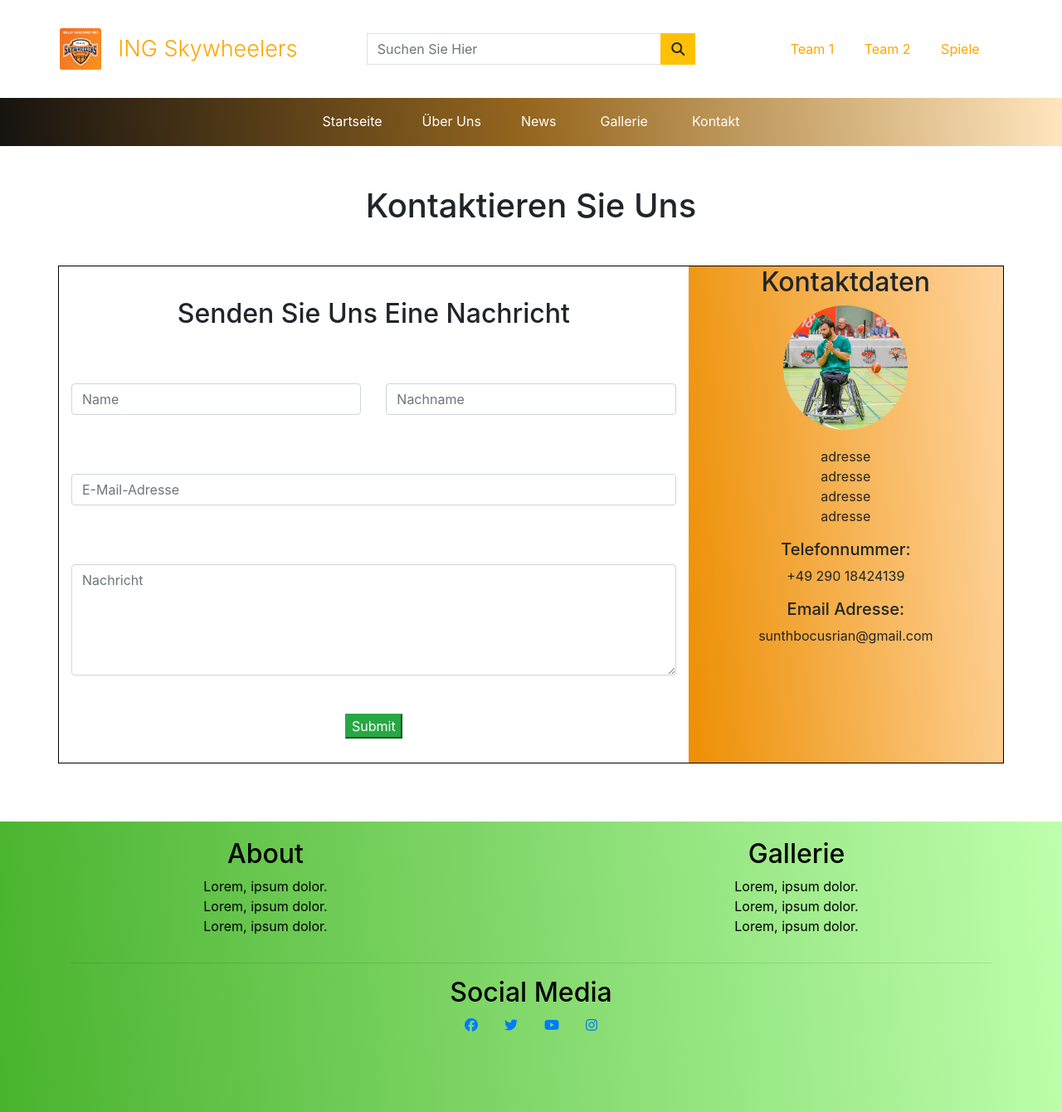
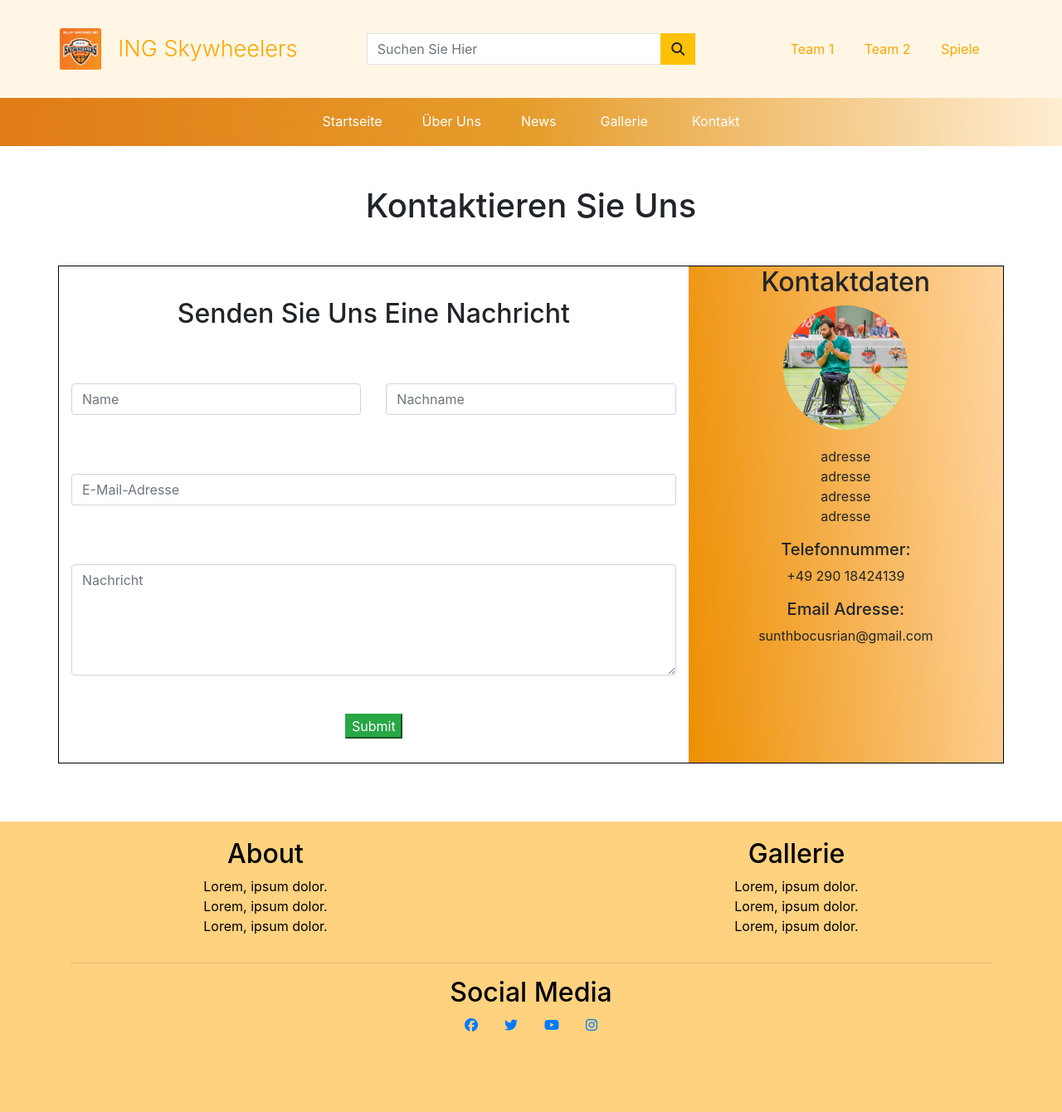
Before and after one commit to Rian1010/Mainhatten-Skywheelers, a Django app: page /kontakte/ in a window 1280 px wide. Shown: the whole page at 83% size. Run offline with Django 3.2, Linux system fonts and the light colour scheme; data comes from the database, SQL or seed files in the repository; some libraries are stand-ins or nearby versions.

Commit message:
Edited some of the background colors

```diff
--- a/about/static/about/about.css
+++ b/about/static/about/about.css
@@ -23,7 +23,7 @@
     padding-bottom: 50px;
     padding-right: 20px;
     padding-left: 20px;
-    background-image: linear-gradient(265deg, #ffd5a0, #ED8F03);
+    /* background-image: linear-gradient(265deg, #ffd5a0, #ED8F03); */
     clip-path: polygon(100% 8%, 100% 100%, 0 100%, 0 3%);
 }
 
--- a/about/templates/about/about.html
+++ b/about/templates/about/about.html
@@ -42,7 +42,7 @@
     </div>
 </section>
 
-<section id=aboutSection3>
+<section id="aboutSection3" class="lighter-orange-BG">
     <div class="container">
         <div class="row justify-content-center">
             <div class="col-12 text-center">
--- a/home/static/home/index.css
+++ b/home/static/home/index.css
@@ -19,7 +19,7 @@
 
 .table-header-BG {
     color: white;
-    background-color: #0e8000;
+    background-color: rgb(255 185 59);
 }
 
 .standard-cell-BG {
--- a/home/templates/home/index.html
+++ b/home/templates/home/index.html
@@ -200,7 +200,7 @@
 </section>
 
 <!-- News -->
-<section class="background-size orange-BG section-top-padding">
+<section class="background-size lighter-orange-BG section-top-padding">
     <div class="container">
         <div class="row d-flex justify-content-center section-heading">
             <h2>Skywheelers Nachrichten</h2>
@@ -227,7 +227,7 @@
     <div class="container">
         <div class="row">
             <div class="col text-center">
-                <a href="{% url 'contactPage' %}" class="btn btn-success btn-lg">
+                <a href="{% url 'contactPage' %}" class="btn btn-warning btn-lg">
                     {{ cta.cta_knopf }}
                 </a>
             </div>
--- a/static/css/base.css
+++ b/static/css/base.css
@@ -1,6 +1,10 @@
 /* Navbar */
+.nav-top-header {
+    background-color: rgb(255 165 0 / 0.1);
+}
+
 .nav-style {
-    background-image: linear-gradient(265deg, #ffe6be, #96671f, rgb(22, 19, 16));
+    background-image: linear-gradient(265deg, #ffeed3, #e69d2c, rgb(224 123 21));
     z-index: 999;
 }
 
@@ -37,20 +41,20 @@
     content: '';
     display: block;
     width: 0;
-    border-bottom: 1px solid rgb(255, 173, 80);
+    border-bottom: 1px solid;
     transition: width .3s;
 }
 
 .nav-link:hover::after {
     width: 100%;
-    border-bottom: 1px solid rgb(255, 173, 80);
+    border-bottom: 1px solid;
     transition: width .3s;
 }
 
 .nav-link:hover {
     transform: scale(1.15);
     transition: .2s linear;
-    color: rgb(255, 173, 80) !important;
+    /* color: rgb(255, 173, 80) !important; */
 }
 
 .brand-flex {
@@ -113,14 +117,14 @@
 .dropdown-btn-style:hover {
     text-decoration: none;
     transition: .3s;
-    color: rgb(255, 173, 80) !important;
+    color: rgb(255, 255, 255) !important;
 }
 
 .dropdown-btn-style::after {
     content: '';
     display: block;
     width: 0;
-    border-bottom: 1px solid rgb(255, 215, 169);
+    border-bottom: 1px solid rgb(255, 255, 255);
     transition: width .3s;
 }
 
@@ -131,7 +135,7 @@
 
 .dropdown-btn-style:hover::after {
     width: 100%;
-    border-bottom: 1px solid rgb(255, 215, 169);
+    border-bottom: 1px solid rgb(255, 255, 255);
     transition: width .3s;
 }
 
@@ -154,7 +158,13 @@
 }
 
 .orange-BG {
-    background-image: linear-gradient(265deg, #ffa635, #d47f00);
+    background-image: linear-gradient(265deg, #ffd59e, #ff9900);
+}
+
+.lighter-orange-BG {
+    /* background-color: rgb(255 165 0 / 0.5); */
+    background-image: linear-gradient(265deg, #ffd59e, #ff9900);
+
 }
 
 .orange-text {
@@ -186,7 +196,9 @@
 footer {
     width: 100%;
     height: 350px;
-    background-image: linear-gradient(265deg, #beffad, #49b32d);
+    background-color: rgb(255 165 0 / 0.5);
+
+    /* background-image: linear-gradient(265deg, #ffd59e, #d47f00); */
     color: black;
 }
 
--- a/templates/base.html
+++ b/templates/base.html
@@ -36,7 +36,7 @@
         <nav>
             <!-- Top half of the navigation bar -->
             <div class="container-fluid">
-                <div class="row py-4 d-flex justify-content-around align-items-center">
+                <div class="row py-4 d-flex justify-content-around align-items-center nav-top-header">
                     <div class="col-12 col-md-4 text-center">
                         <a href="/" class="brand-flex d-flex justify-content-center">
                             <div class="logo-picture"></div>
```
